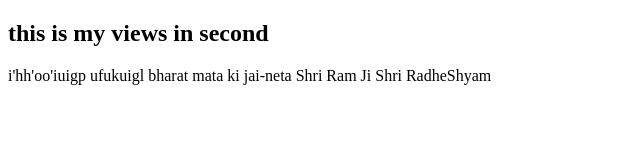
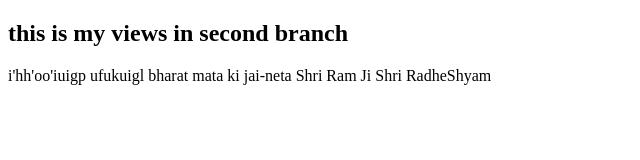
Before and after one commit to Harshit-Webworld1515/delta-demo, a plain HTML site: page Index.html in a window 1280 px wide. Shown: the whole page, without its empty margins (0-640 px from the left). Drawn offline with Linux system fonts and the light colour scheme.

Commit message:
conflict

```diff
--- a/Index.html
+++ b/Index.html
@@ -6,7 +6,7 @@
     <title>Waise Hi</title>
 </head>
 <body>
-    <h2>this is my views in second</h2>
+    <h2>this is my views in second branch</h2>
     <p>
         i'hh'oo'iuigp
         ufukuigl bharat mata ki jai-neta
```
